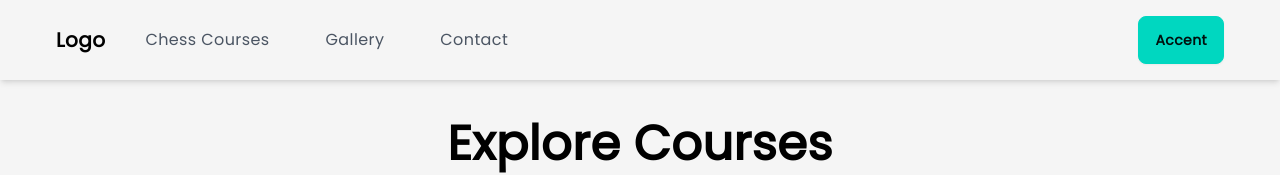
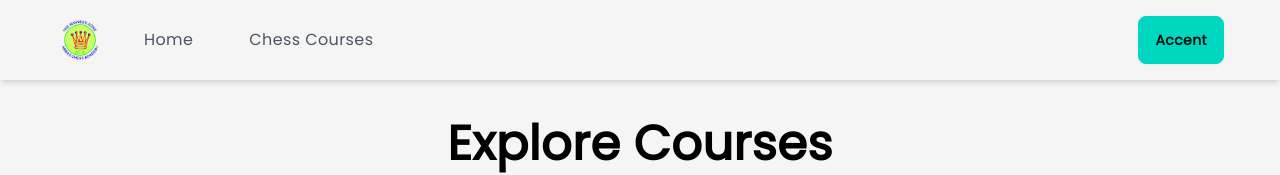
Before and after one commit to Fay4z/chess-academy, a React (Vite) app in the folder client/: page /courses in a window 1280 px wide. Shown: the top 175 px of the page. Built offline with nearby package versions, Linux system fonts and the light colour scheme.

Commit message:
made some changes

```diff
--- a/client/src/components/Contact.jsx
+++ b/client/src/components/Contact.jsx
@@ -52,8 +52,8 @@ const Contact = () => {
                       <FaHome className="h-8 w-8 text-accent" aria-hidden="true"/>
                     </div>
                     <div className="">
-                        <p className=" ">35,SandBourne Street,</p>
-                        <p>PalayamKottai,</p>
+                        <p className=" ">Maharaja Nagar Extn.,</p>
+                        <p>Srinivasa Nagar ,PalayamKottai,</p>
                         <p>Tirunelveli</p>
                     </div>
                   </div>
@@ -62,14 +62,14 @@ const Contact = () => {
                     <div className="mr-6">
                       <FaPhoneAlt  className="h-8 w-8 text-accent" aria-hidden="true"/>
                     </div>
-                    <p>+91 1234567890</p>
+                    <p>+91 7092773865</p>
                   </div>
 
                   <div className="flex items-center">
                     <div className="mr-6">
                       <FaEnvelope  className="h-8 w-8 text-accent" aria-hidden="true"/>
                     </div>
-                    <p>Example123@gmail.com</p>
+                    <p>jsabbasali@gmail.com</p>
                   </div>
                 </div>
 
--- a/client/src/components/CourseDetail.jsx
+++ b/client/src/components/CourseDetail.jsx
@@ -139,7 +139,7 @@ function CourseDetail() {
             </div>
             <div className=" max-w-5xl m-auto my-4 grid grid-cols-1 gap-4 md:grid-cols-2">
                 {courses.map(course => (
-                    <div className=" border border-gray-300 p-7 rounded-md bg-foreign text-text" key={course.id}>
+                    <div className=" border border-gray-300 p-7 rounded-md bg-gradient-to-r from-violet-200 to-indigo-200 text-text" key={course.id}>
                         <h1 className="text-3xl sm:text-4xl mb-4 pb-3 border-b-2 text-center font-bold">{course.courseName}</h1>
                         <div className="space-y-2 pb-3 border-b-2">
                             <h3 className="text-2xl font-semibold">Learning Outcome</h3>
--- a/client/src/components/Hero.jsx
+++ b/client/src/components/Hero.jsx
@@ -47,9 +47,9 @@ export function Hero() {
           <div className="mt-8 md:mt-0">
               <img
               alt="Hero Section Image"
-              className=" h-64 w-64 md:h-96 md:w-96 object-cover hover:opacity-90 transition-opacity duration-200 border border-teal-500"
+              className=" h-64 w-64 md:h-96 md:w-96 object-cover hover:opacity-90 transition-opacity duration-200 border-none"
               height="400"
-              src={IMAGES.image2}
+              src={IMAGES.logocrt}
               style={{
                   aspectRatio: "400/400",
                   objectFit: "cover",
--- a/client/src/images/Images.jsx
+++ b/client/src/images/Images.jsx
@@ -4,6 +4,10 @@ const IMAGES = {
     coach : new URL('../assets/coach.enc', import.meta.url).href,
     chessben : new URL('../assets/chessben.jpg', import.meta.url).href,
     chessbg : new URL('../assets/chessbg.jpg', import.meta.url).href,
+    logo : new URL('../assets/acalogo.jpeg', import.meta.url).href,
+    logocrt : new URL('../assets/acalogocrt.png', import.meta.url).href,
+
+
 }
 
 export default IMAGES
--- a/client/src/layout/RootLayout.jsx
+++ b/client/src/layout/RootLayout.jsx
@@ -1,51 +1,51 @@
 import {NavLink, Outlet} from "react-router-dom";
 import Footer from "../components/Footer";
 import { GiHamburgerMenu } from "react-icons/gi";
+import IMAGES from "../images/Images";
+import { scroller } from "react-scroll";
 
 function RootLayout() {
+
+    // const handleContactSection = () => {
+    //     scroller.scrollTo('contactSection', {
+    //         duration: 1500,
+    //         delay: 100,
+    //         smooth: 'easeInOutQuint',
+    //         // ... other options
+    //       });
+    // }
+
     return (
         <>
             <nav className="py-4 px-14 shadow-md">
                 <div className="flex justify-between items-center">
                 <div className="flex space-x-10 items-center">
                     <div className="font-bold text-xl">
-                        <NavLink to="/">Logo</NavLink>
+                        <NavLink to="/"><img src={IMAGES.logocrt} alt="logo" className=" w-12 h-12"/></NavLink>
                     </div>
                     <div className="dropdown md:hidden">
                         <div tabIndex={0} role="button" className="btn m-1"><GiHamburgerMenu className="h-6 w-6"/></div>
                             <ul tabIndex={0} className="dropdown-content z-[1] menu p-2 shadow bg-base-100 rounded-box w-52">
                                 <li>
-                                <NavLink className="text-gray-600 hover:text-gray-900" to="/">
+                                    <NavLink className="text-gray-600" to="/">
                                         Home
                                     </NavLink>
                                 </li>
                                 <li>
-                                <NavLink className="text-gray-600 hover:text-gray-900" to="/courses">
+                                    <NavLink className="text-gray-600" to="/courses">
                                         Chess Courses
                                     </NavLink>
                                 </li>
                                 <li>
-                                <NavLink className="text-gray-600 hover:text-gray-900" to="/gallery">
-                                    Gallery
-                                </NavLink>
-                            </li>
-                            <li>
-                                <NavLink className="text-gray-600 hover:text-gray-900" to="/contact">
-                                    Contact
-                                </NavLink>
                                 </li>
                             </ul>
                     </div>
                     <div className=" hidden md:flex space-x-14 ">
-
+                        <NavLink className="text-gray-600 hover:text-gray-900" to="/">
+                            Home
+                        </NavLink>
                         <NavLink className="text-gray-600 hover:text-gray-900" to="/courses">
                             Chess Courses
-                        </NavLink>
-                        <NavLink className="text-gray-600 hover:text-gray-900" to="/gallery">
-                            Gallery
-                        </NavLink>
-                        <NavLink className="text-gray-600 hover:text-gray-900" to="/contact">
-                            Contact
                         </NavLink>
 
                     </div>
```
Also changed, not shown: client/src/assets/acalogo.jpeg (added), client/src/assets/acalogocrt.png (added). Lines whose indentation alone changed are shown as unchanged.
